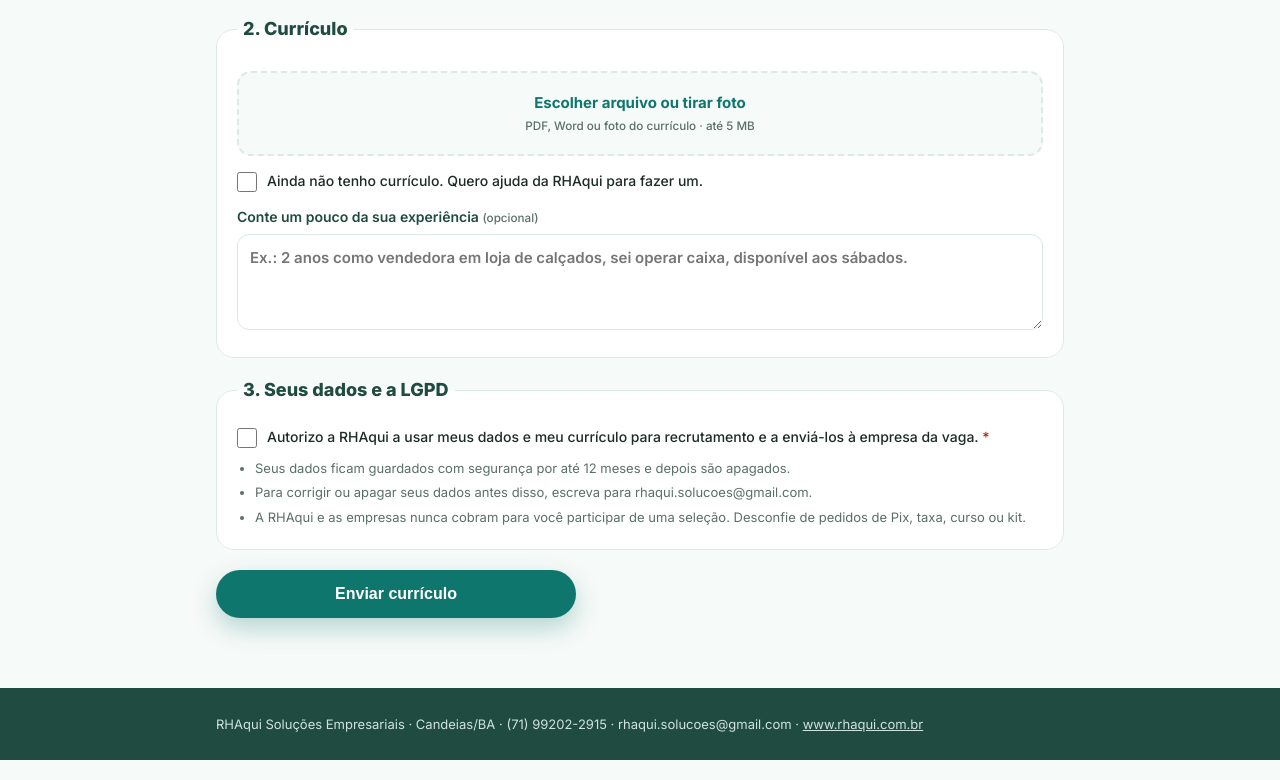
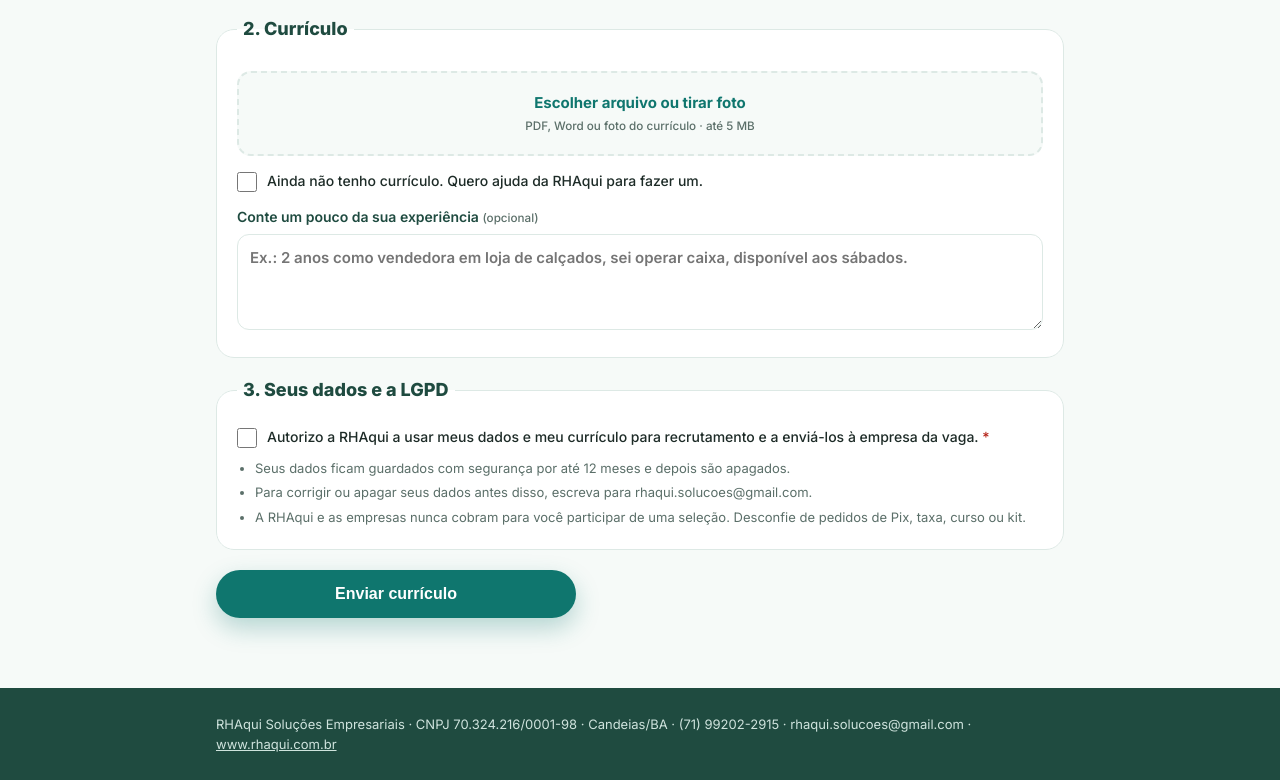
Before and after one commit to rhaqui/rhaqui.github.io, a plain HTML site: page vagas/candidatar/index.html in a window 1280 px wide. Shown: the part 716-1496 px from the top of the page. Drawn offline with Linux system fonts and the light colour scheme.

Commit message:
Rodapé com CNPJ do MEI e controladora LGPD

```diff
--- a/vagas/candidatar/index.html
+++ b/vagas/candidatar/index.html
@@ -148,7 +148,7 @@ footer a{text-decoration:underline}
 </main>
 
 <footer>
-  <div class="wrap">RHAqui Soluções Empresariais · Candeias/BA · (71) 99202-2915 · rhaqui.solucoes@gmail.com · <a href="/">www.rhaqui.com.br</a></div>
+  <div class="wrap">RHAqui Soluções Empresariais · CNPJ 70.324.216/0001-98 · Candeias/BA · (71) 99202-2915 · rhaqui.solucoes@gmail.com · <a href="/">www.rhaqui.com.br</a></div>
 </footer>
 
 <script>
```
